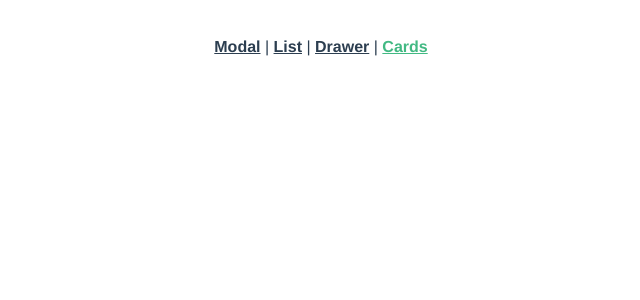
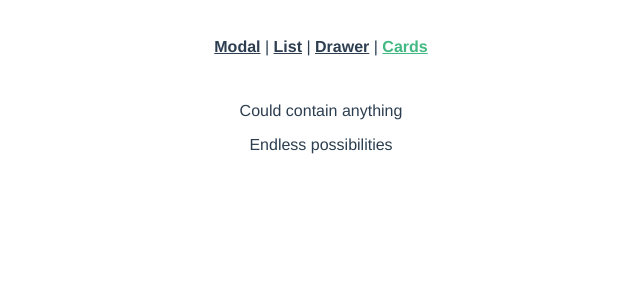
Before and after one commit to nazarepiedady/animate-vue, a Vue app: page /cards in a window 1280 px wide. Shown: the top 300 px of the page, without its empty margins (319-959 px from the left). Built offline with nearby package versions, Linux system fonts and the light colour scheme.

Commit message:
add transition group to card v-for rendering

```diff
--- a/src/views/Cards.vue
+++ b/src/views/Cards.vue
@@ -1,4 +1,15 @@
-<template></template>
+<template>
+  <transition-group
+    appear
+    @before-enter="beforeEnter"
+    @enter="enter"
+    :css="false"
+  >
+    <div class="card" v-for="card in cards" :key="card.id">
+      <p>{{ card.title }}</p>
+    </div>
+  </transition-group>
+</template>
 
 <script>
 import Velocity from 'velocity-animate'
```
